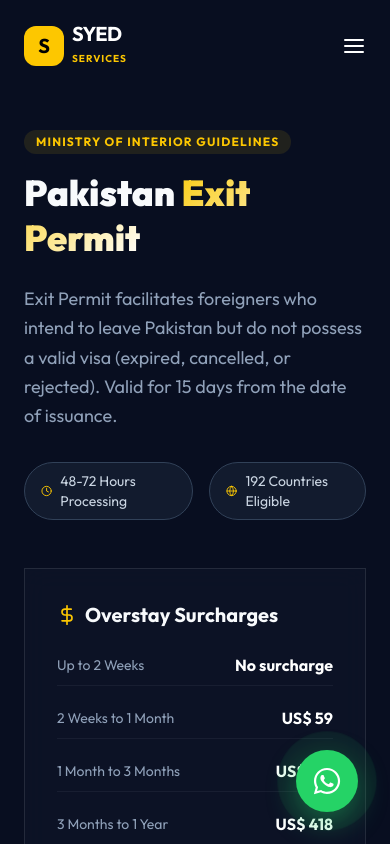
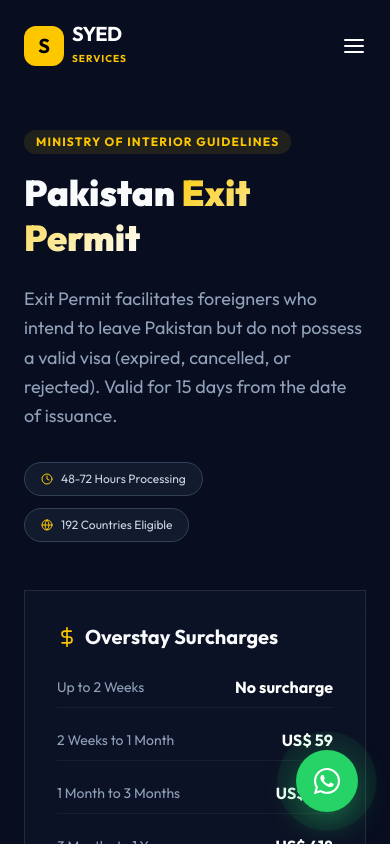
Before and after one commit to hwhelper97-web/syedservices, a Next.js app: page /visa/pakistan/exit in a window 390 px wide. Shown: the top 844 px of the page. Built offline with nearby package versions, Linux system fonts and the light colour scheme.

Commit message:
Enhance mobile responsiveness for exit permit form

```diff
--- a/app/visa/pakistan/exit/page.tsx
+++ b/app/visa/pakistan/exit/page.tsx
@@ -129,12 +129,12 @@ export default function ExitPermitPage() {
               Exit Permit facilitates foreigners who intend to leave Pakistan but do not possess a valid visa
               (expired, cancelled, or rejected). Valid for 15 days from the date of issuance.
             </p>
-            <div className="flex gap-4">
-              <div className="flex items-center gap-2 text-sm text-slate-300 bg-slate-800/50 px-4 py-2 rounded-full border border-slate-700">
-                <FiClock className="text-yellow-400" /> 48-72 Hours Processing
+            <div className="flex flex-wrap gap-3">
+              <div className="flex items-center gap-2 text-xs sm:text-sm text-slate-300 bg-slate-800/50 px-4 py-2 rounded-full border border-slate-700">
+                <FiClock className="text-yellow-400 shrink-0" /> <span className="whitespace-nowrap">48-72 Hours Processing</span>
               </div>
-              <div className="flex items-center gap-2 text-sm text-slate-300 bg-slate-800/50 px-4 py-2 rounded-full border border-slate-700">
-                <FiGlobe className="text-yellow-400" /> 192 Countries Eligible
+              <div className="flex items-center gap-2 text-xs sm:text-sm text-slate-300 bg-slate-800/50 px-4 py-2 rounded-full border border-slate-700">
+                <FiGlobe className="text-yellow-400 shrink-0" /> <span className="whitespace-nowrap">192 Countries Eligible</span>
               </div>
             </div>
           </motion.div>
@@ -212,12 +212,12 @@ export default function ExitPermitPage() {
             <p className="text-slate-400">Secure and professional processing by Syed Services</p>
           </div>
 
-          <div className="glass-card p-8 md:p-12 border-slate-800">
+          <div className="glass-card p-5 sm:p-8 md:p-12 border-slate-800 mt-4 md:mt-0">
             {/* Progress Bar (Shortened) */}
-            <div className="flex justify-between mb-12">
+            <div className="flex justify-between mb-8 sm:mb-12">
               {[1, 2, 3, 4].map((s) => (
                 <div key={s} className={`flex items-center gap-2 ${step >= s ? 'text-yellow-400' : 'text-slate-600'}`}>
-                   <div className={`w-8 h-8 rounded-full flex items-center justify-center text-xs font-bold border-2 ${step >= s ? 'border-yellow-400 bg-yellow-400/10' : 'border-slate-800'}`}>{s}</div>
+                   <div className={`w-6 h-6 sm:w-8 sm:h-8 shrink-0 rounded-full flex items-center justify-center text-[10px] sm:text-xs font-bold border-2 ${step >= s ? 'border-yellow-400 bg-yellow-400/10' : 'border-slate-800'}`}>{s}</div>
                    <span className="text-[10px] font-bold uppercase tracking-widest hidden sm:inline">Step {s}</span>
                 </div>
               ))}
@@ -254,9 +254,9 @@ export default function ExitPermitPage() {
                       <p className="text-xs text-slate-500">Multiple family members.</p>
                     </button>
                   </div>
-                  <div className="flex gap-4">
-                    <button onClick={() => setStep(1)} className="flex-1 py-4 bg-slate-800 rounded-xl font-bold">Back</button>
-                    <button onClick={() => setStep(3)} className="flex-[2] premium-btn btn-primary py-4">Continue</button>
+                  <div className="flex flex-col sm:flex-row gap-3 sm:gap-4 mt-6">
+                    <button onClick={() => setStep(1)} className="w-full sm:flex-1 py-3 sm:py-4 bg-slate-800 rounded-xl font-bold">Back</button>
+                    <button onClick={() => setStep(3)} className="w-full sm:flex-[2] premium-btn btn-primary py-3 sm:py-4">Continue</button>
                   </div>
                 </motion.div>
               )}
@@ -315,9 +315,9 @@ export default function ExitPermitPage() {
                        </p>
                     </div>
 
-                    <div className="flex gap-4 pt-8">
-                      <button type="button" onClick={() => setStep(2)} className="flex-1 py-4 bg-slate-800 hover:bg-slate-700 rounded-xl font-bold transition-colors">Back</button>
-                      <button disabled={isSubmitting} type="submit" className="flex-[2] premium-btn btn-primary py-4 text-lg">
+                    <div className="flex flex-col sm:flex-row gap-3 sm:gap-4 pt-8">
+                      <button type="button" onClick={() => setStep(2)} className="w-full sm:flex-1 py-3 sm:py-4 bg-slate-800 hover:bg-slate-700 rounded-xl font-bold transition-colors">Back</button>
+                      <button disabled={isSubmitting} type="submit" className="w-full sm:flex-[2] premium-btn btn-primary py-3 sm:py-4 text-base sm:text-lg">
                         {isSubmitting ? "Processing..." : "Submit Application"}
                       </button>
                     </div>
@@ -333,9 +333,9 @@ export default function ExitPermitPage() {
                   <h3 className="text-2xl font-bold mb-2">Application Received!</h3>
                   <p className="text-slate-400 mb-8">Your Exit Permit application has been submitted successfully.</p>
 
-                  <div className="bg-yellow-400/10 border border-yellow-400/20 p-6 rounded-2xl mb-8">
+                  <div className="bg-yellow-400/10 border border-yellow-400/20 p-4 sm:p-6 rounded-2xl mb-8">
                     <p className="text-xs text-slate-500 uppercase font-bold tracking-widest mb-2">Your Tracking ID</p>
-                    <p className="text-3xl font-black text-yellow-400 font-mono">{trackingId}</p>
+                    <p className="text-2xl sm:text-3xl font-black text-yellow-400 font-mono break-all">{trackingId}</p>
                   </div>
 
                   <div className="space-y-4">
```
